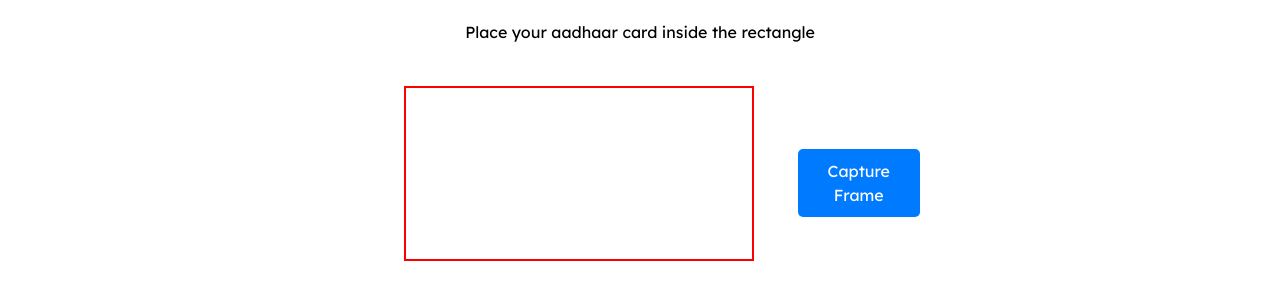
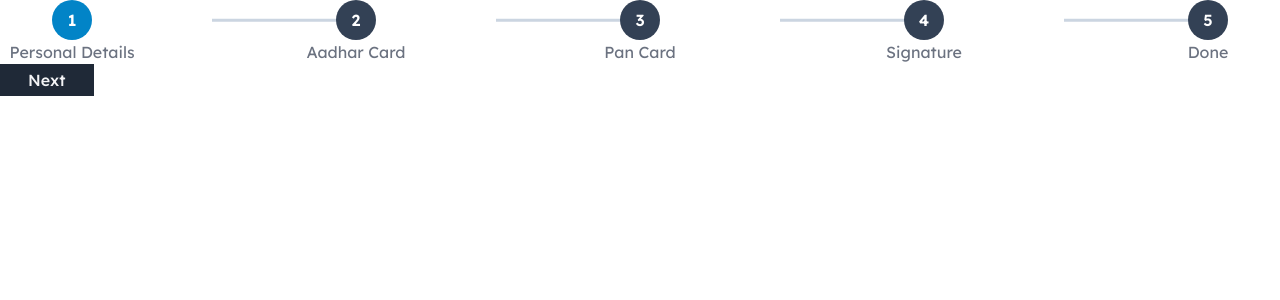
Before and after one commit to cereal-hecker/StandardCharteredKYC, a React (Vite) app: page /done in a window 1280 px wide. Shown: the top 300 px of the page. Built offline with nearby package versions, Linux system fonts and the light colour scheme; no server answers.

Commit message:
:sparkles: add progressbar

```diff
--- a/package.json
+++ b/package.json
@@ -14,6 +14,7 @@
     "node": "^21.7.1",
     "react": "^18.2.0",
     "react-dom": "^18.2.0",
+    "react-icons": "^5.0.1",
     "react-router-dom": "^6.22.3"
   },
   "devDependencies": {
--- a/src/App.tsx
+++ b/src/App.tsx
@@ -1,10 +1,10 @@
-import './App.css'
-import CapturePage from './pages/DocumentsUpload/CameraCapture'
-
+import "./App.css";
+// import CapturePage from "./pages/DocumentsUpload/CameraCapture";
+import Progress from "./components/ProgressBar";
 export default function App() {
   return (
     <div className="App">
-      <CapturePage />
+      <Progress />
     </div>
-  )
+  );
 }
--- /dev/null
+++ b/src/components/ProgressBar/index.tsx
@@ -0,0 +1,135 @@
+// import * as React from "react";
+// import Box from "@mui/material/Box";
+// import Stepper from "@mui/material/Stepper";
+// import Step from "@mui/material/Step";
+// import StepLabel from "@mui/material/StepLabel";
+// import Button from "@mui/material/Button";
+// import Typography from "@mui/material/Typography";
+
+// const steps = [
+//   "Personal Deatils",
+//   "Aadhar Card",
+//   "Pan Card",
+//   "Signature",
+//   "Done",
+// ];
+
+// export default function HorizontalLinearStepper() {
+//   const [activeStep, setActiveStep] = React.useState(0);
+//   const [skipped, setSkipped] = React.useState(new Set<number>());
+
+//   const isStepSkipped = (step: number) => {
+//     return skipped.has(step);
+//   };
+
+//   const handleNext = () => {
+//     let newSkipped = skipped;
+//     if (isStepSkipped(activeStep)) {
+//       newSkipped = new Set(newSkipped.values());
+//       newSkipped.delete(activeStep);
+//     }
+
+//     setActiveStep((prevActiveStep) => prevActiveStep + 1);
+//     setSkipped(newSkipped);
+//   };
+
+//   const handleBack = () => {
+//     setActiveStep((prevActiveStep) => prevActiveStep - 1);
+//   };
+
+//   const handleFinish = () => {
+//     console.log("Process finished!");
+//   };
+
+//   return (
+//     <Box sx={{ width: "100%" }}>
+//       <Stepper activeStep={activeStep}>
+//         {steps.map((label, index) => {
+//           const stepProps: { completed?: boolean } = {};
+//           if (isStepSkipped(index)) {
+//             stepProps.completed = false;
+//           }
+//           return (
+//             <Step key={label} {...stepProps}>
+//               <StepLabel>{label}</StepLabel>
+//             </Step>
+//           );
+//         })}
+//       </Stepper>
+//       {activeStep === steps.length ? (
+//         <React.Fragment>
+//           <Typography sx={{ mt: 2, mb: 1 }}>
+//             All steps completed - you&apos;re finished
+//           </Typography>
+//         </React.Fragment>
+//       ) : (
+//         <React.Fragment>
+//           <Typography sx={{ mt: 2, mb: 1 }}>Step {activeStep + 1}</Typography>
+//           <Box sx={{ display: "flex", flexDirection: "row", pt: 2 }}>
+//             <Button
+//               color="inherit"
+//               disabled={activeStep === 0}
+//               onClick={handleBack}
+//               sx={{ mr: 1 }}
+//             >
+//               Back
+//             </Button>
+//             <Box sx={{ flex: "1 1 auto" }} />
+//             <Button onClick={handleNext}>
+//               {activeStep === steps.length - 1 ? "Finish" : "Next"}
+//             </Button>
+//           </Box>
+//         </React.Fragment>
+//       )}
+//     </Box>
+//   );
+// }
+
+import React, { useState } from "react";
+import "./progress.css";
+import { TiTick } from "react-icons/ti";
+
+const Progress = () => {
+  const steps = [
+    "Personal Details",
+    "Aadhar Card",
+    "Pan Card",
+    "Signature",
+    "Done",
+  ];
+  const [currentStep, setCurrentStep] = useState(1);
+  const [complete, setComplete] = useState(false);
+  return (
+    <>
+      <div className="flex justify-between">
+        {steps?.map((step, i) => (
+          <div
+            key={i}
+            className={`step-item ${currentStep === i + 1 && "active"} ${
+              (i + 1 < currentStep || complete) && "complete"
+            }`}
+          >
+            <div className="step">
+              {i + 1 < currentStep || complete ? <TiTick size={24} /> : i + 1}
+            </div>
+            <p className="text-gray-500">{step}</p>
+          </div>
+        ))}
+      </div>
+      {!complete && (
+        <button
+          className="btn"
+          onClick={() => {
+            currentStep === steps.length
+              ? setComplete(true)
+              : setCurrentStep((prev) => prev + 1);
+          }}
+        >
+          {currentStep === steps.length ? "Finish" : "Next"}
+        </button>
+      )}
+    </>
+  );
+};
+
+export default Progress;
--- /dev/null
+++ b/src/components/ProgressBar/progress.css
@@ -0,0 +1,28 @@
+.step-item {
+  @apply relative flex flex-col justify-center items-center w-36;
+}
+
+.step-item:not(:first-child):before {
+  @apply content-[''] bg-slate-300 absolute w-full h-[3px] right-2/4 top-1/3 -translate-y-3/4;
+}
+
+.step {
+  @apply w-10 h-10 flex items-center justify-center z-10 relative bg-slate-700 rounded-full font-semibold text-white;
+}
+
+.active .step {
+  @apply bg-sky-600;
+}
+
+.complete .step {
+  @apply bg-green-600;
+}
+
+.complete p {
+  @apply text-green-600;
+}
+
+.complete:not(:first-child):before,
+.active:not(:first-child):before {
+  @apply bg-green-600;
+}
--- a/src/index.css
+++ b/src/index.css
@@ -1,3 +1,7 @@
 @tailwind base;
 @tailwind components;
 @tailwind utilities;
+
+.btn {
+  @apply bg-gray-800 hover:bg-gray-700 text-gray-100 font-medium px-7 py-1;
+}
```
Also changed, not shown: 1 other file (tests, documents, lock files or other folders).
